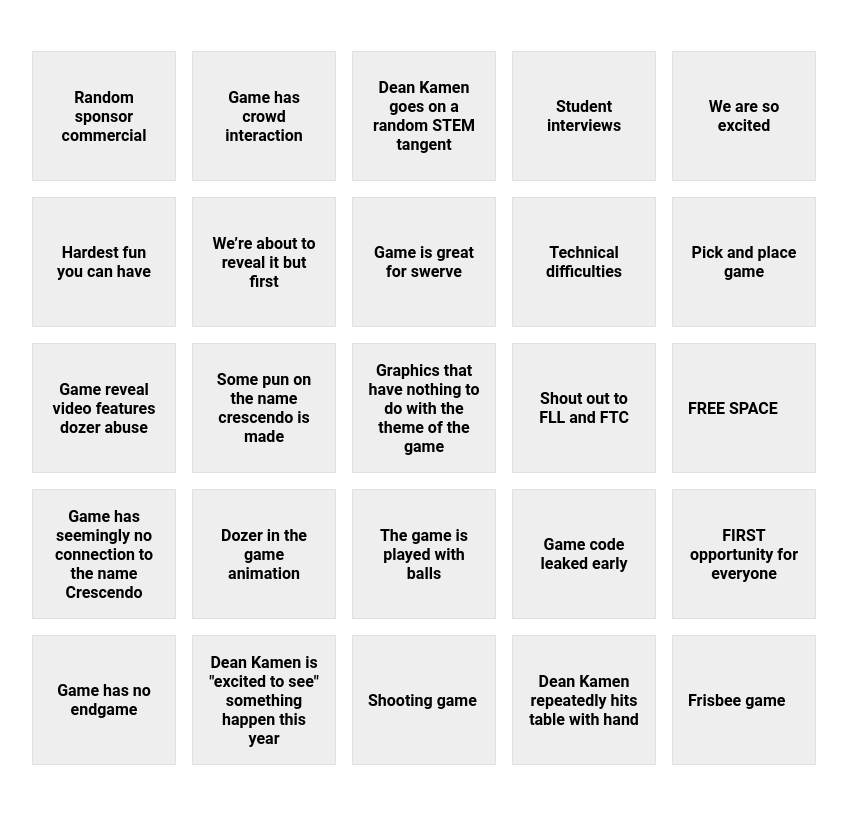
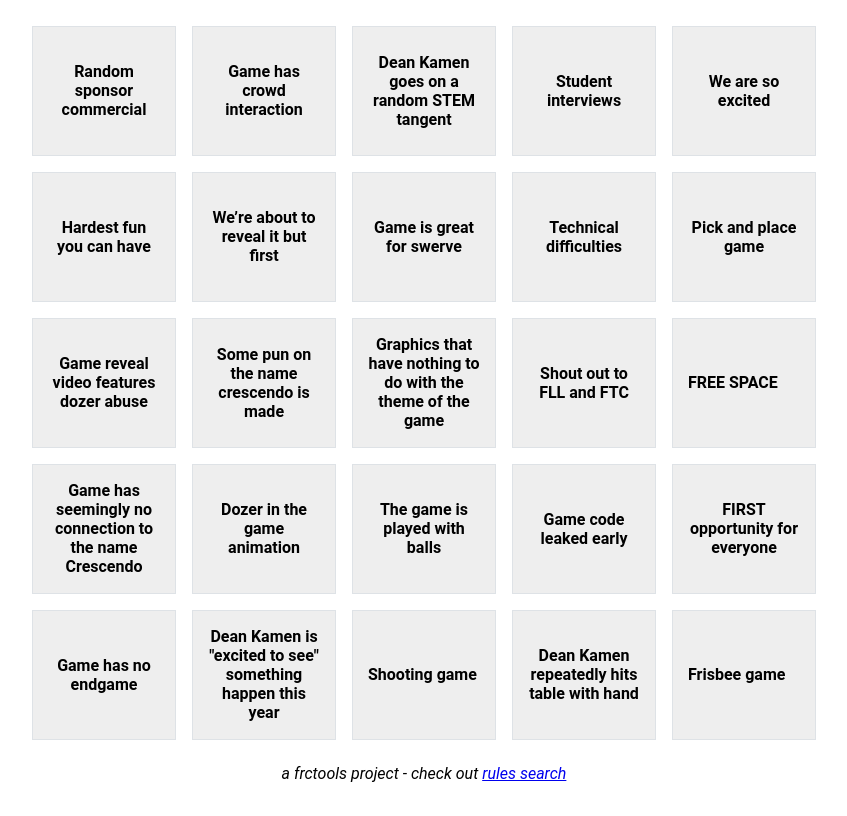
Before and after one commit to GrahamSH-LLK/bingo, a plain HTML site: page index.html in a window 1280 px wide. Shown: the whole page, without its empty margins (216-1063 px from the left). Drawn offline with Linux system fonts and the light colour scheme.

Commit message:
add footer

```diff
--- a/index.html
+++ b/index.html
@@ -16,6 +16,9 @@
         <div class="row"></div>
         <div class="row"></div>
         <div class="row"></div>
+        <div class="footer">
+            <p>a frctools project - check out <a href="https://frctools.com">rules search</a></p>
+        </div>
     </div>
 </body>
 
--- a/style.css
+++ b/style.css
@@ -37,3 +37,6 @@ body {
   background-color: #007bff;
   color: #fff;
 }
+.footer {
+    font-style: italic;
+}
```
